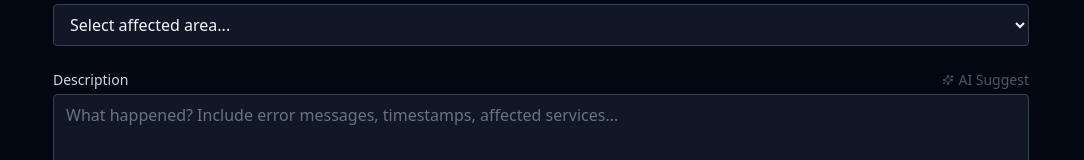
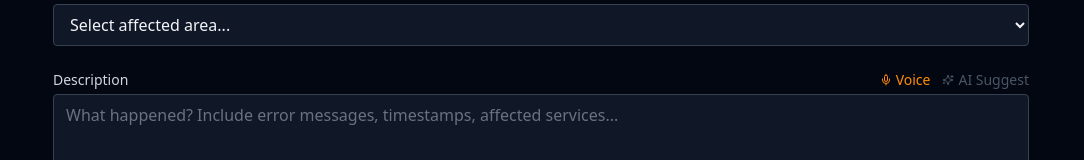
Before and after one commit to marylin/softserve-agentx, a React (Vite) app in the folder frontend/: page / in a window 1280 px wide. Shown: the part 361-521 px from the top of the page, without its empty margins (99-1183 px from the left). Built offline with nearby package versions, Linux system fonts and the light colour scheme; no server answers.

Commit message:
feat(frontend): add voice-to-text input for incident description

```diff
--- a/frontend/src/components/IncidentForm.tsx
+++ b/frontend/src/components/IncidentForm.tsx
@@ -1,7 +1,10 @@
 import { useState, useRef } from "react";
-import { Paperclip, X, Loader2, AlertCircle, Sparkles } from "lucide-react";
+import { Paperclip, X, Loader2, AlertCircle, Sparkles, Mic } from "lucide-react";
 import { createIncident, suggestDescription } from "../lib/api";
 import ScreenRecorder from "./ScreenRecorder";
+
+const SpeechRecognition = (window as any).SpeechRecognition || (window as any).webkitSpeechRecognition;
+const speechSupported = !!SpeechRecognition;
 
 interface Props {
   onSubmitted: (id: string) => void;
@@ -16,8 +19,10 @@ export default function IncidentForm({ onSubmitted }: Props) {
   const [files, setFiles] = useState<File[]>([]);
   const [submitting, setSubmitting] = useState(false);
   const [suggesting, setSuggesting] = useState(false);
+  const [listening, setListening] = useState(false);
   const [error, setError] = useState<string | null>(null);
   const fileInputRef = useRef<HTMLInputElement>(null);
+  const recognitionRef = useRef<any>(null);
 
   const handleSuggest = async () => {
     setSuggesting(true);
@@ -28,6 +33,28 @@ export default function IncidentForm({ onSubmitted }: Props) {
       /* ignore */
     }
     setSuggesting(false);
+  };
+
+  const handleVoice = () => {
+    if (listening) {
+      recognitionRef.current?.stop();
+      return;
+    }
+    const recognition = new SpeechRecognition();
+    recognition.continuous = true;
+    recognition.interimResults = false;
+    recognition.lang = "en-US";
+    recognition.onresult = (event: any) => {
+      const transcript = Array.from(event.results)
+        .map((r: any) => r[0].transcript)
+        .join(" ");
+      setDescription(prev => prev ? prev + " " + transcript : transcript);
+    };
+    recognition.onend = () => setListening(false);
+    recognition.onerror = () => setListening(false);
+    recognitionRef.current = recognition;
+    recognition.start();
+    setListening(true);
   };
 
   const addFiles = (newFiles: FileList | File[]) => {
@@ -152,6 +179,17 @@ export default function IncidentForm({ onSubmitted }: Props) {
           <label className="block text-sm font-medium text-gray-300">
             Description
           </label>
+          <div className="flex items-center gap-3">
+            {speechSupported && (
+              <button
+                type="button"
+                onClick={handleVoice}
+                className={`text-sm flex items-center gap-1 ${listening ? "text-red-400" : "text-orange-400 hover:text-orange-300"}`}
+              >
+                <Mic className="w-3 h-3" />
+                {listening ? "Stop" : "Voice"}
+              </button>
+            )}
             <button
               type="button"
               onClick={handleSuggest}
@@ -165,6 +203,7 @@ export default function IncidentForm({ onSubmitted }: Props) {
               )}
               {suggesting ? "Writing..." : "AI Suggest"}
             </button>
+          </div>
         </div>
         <textarea
           required
```
Lines whose indentation alone changed are shown as unchanged.
